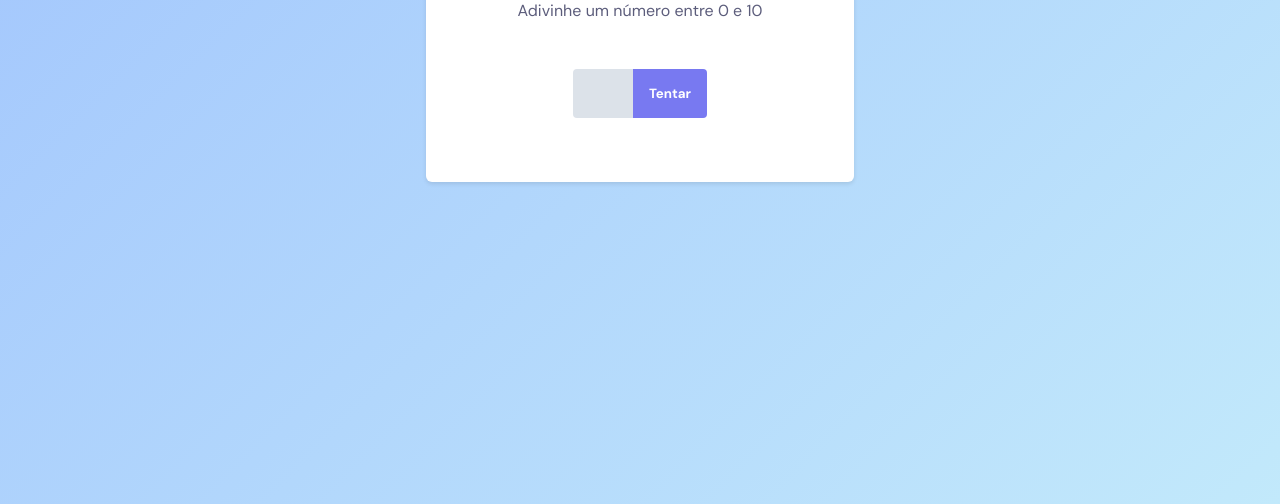
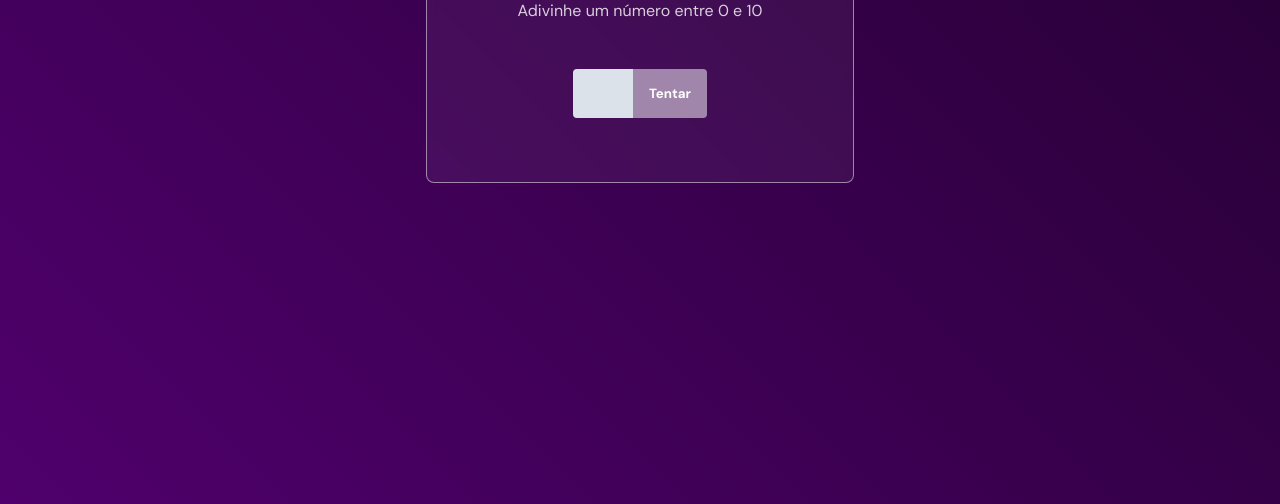
Before and after one commit to gonzagaa/Jogo-da-Adivinhacao, a plain HTML site: page index.html in a window 1280 px wide. Shown: the part 296-800 px from the top of the page. Drawn offline with Linux system fonts and the light colour scheme.

Commit message:
update colors

```diff
--- a/style.css
+++ b/style.css
@@ -9,12 +9,15 @@
 }
 
 body {
-    background: linear-gradient(315deg, #C2E9FB 0%, #A1C4FD 100%);
+    background: linear-gradient(45deg, #580078 0%, #000 100%);
     font-size: 1.6rem;
 
     display: grid;
     place-items: center;
     height: 100vh;
+
+    animation: gradient 5s ease infinite;
+    background-size: 200% 200%;
 }
 
 body, button, input {
@@ -22,7 +25,7 @@ body, button, input {
 }
 
 button {
-    background-color: #7879F1;
+    background-color: rgba(255, 255, 255, 0.5);
     color: white;
     font-weight: bold;
     border-radius: 0 .4rem .4rem 0;
@@ -32,7 +35,11 @@ button {
 }
 
 button:hover {
-    background-color: #6c6cd9;
+    color: #000;
+}
+
+button:hover {
+    background-color: rgba(255, 255, 255, 0.724);
 }
 
 .hide {
@@ -40,9 +47,17 @@ button:hover {
 }
 
 main {
-    border-radius: 6px;
+    /*border-radius: 6px;
     background: #FFF;
-    box-shadow: 0px 2px 4px 0px rgba(0, 0, 0, 0.10);
+    box-shadow: 0px 2px 4px 0px rgba(0, 0, 0, 0.10);*/
+
+
+    background: rgba(255, 255, 255, 0.05);
+    border: 1px solid rgba(255, 255, 255, 0.5);
+    border-radius: .8rem;
+
+    backdrop-filter: blur(.4rem);
+    -webkit-backdrop-filter: blur(.4rem);
 
     padding: 4.8rem 6.4rem 6.4rem;
 
@@ -57,11 +72,11 @@ h1 {
     font-family: "Montserrat", sans-serif;
     font-size: 2.4rem;
     margin-bottom: 1.6rem;
-    color: #34355B;
+    color: #fff;
 }
 
 p {
-    color: #34355B;
+    color: #fff;
     opacity: .8;
 }
 
@@ -90,8 +105,22 @@ h2 {
     font-weight: normal;
 
     margin-bottom: 3.3rem;
+
+    color: #fff;
 }
 
 .screen2 button {
     border-radius: .4rem;
 }
+
+@keyframes gradient {
+	0% {
+		background-position: 0% 50%;
+	}
+	50% {
+		background-position: 100% 50%;
+	}
+	100% {
+		background-position: 0% 50%;
+	}
+}
```
Also changed, not shown: assets/Captura de tela 2023-09-05 141621.png (deleted), assets/Captura de tela 2023-09-05 234017.png (added), 1 other file.
